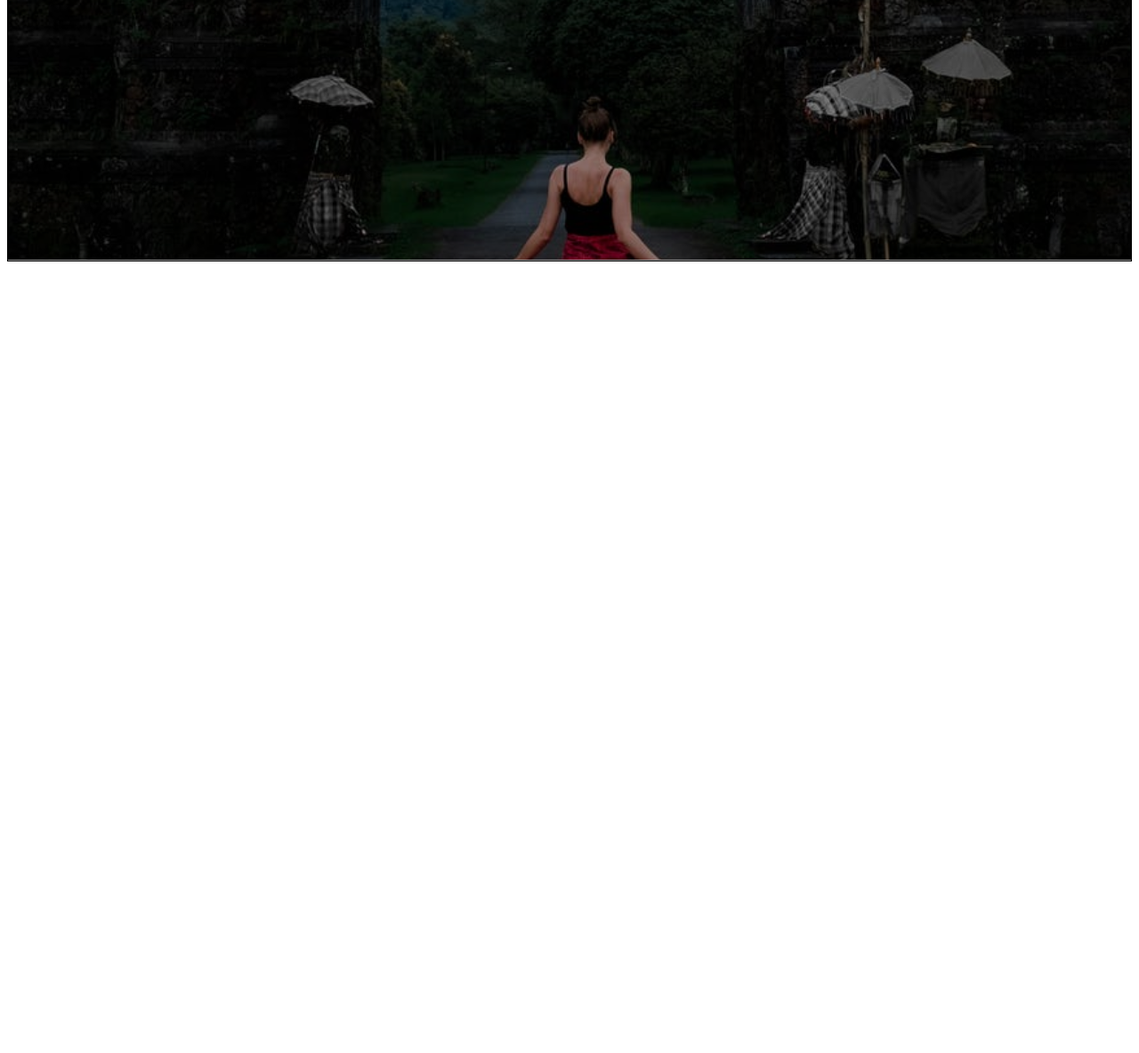
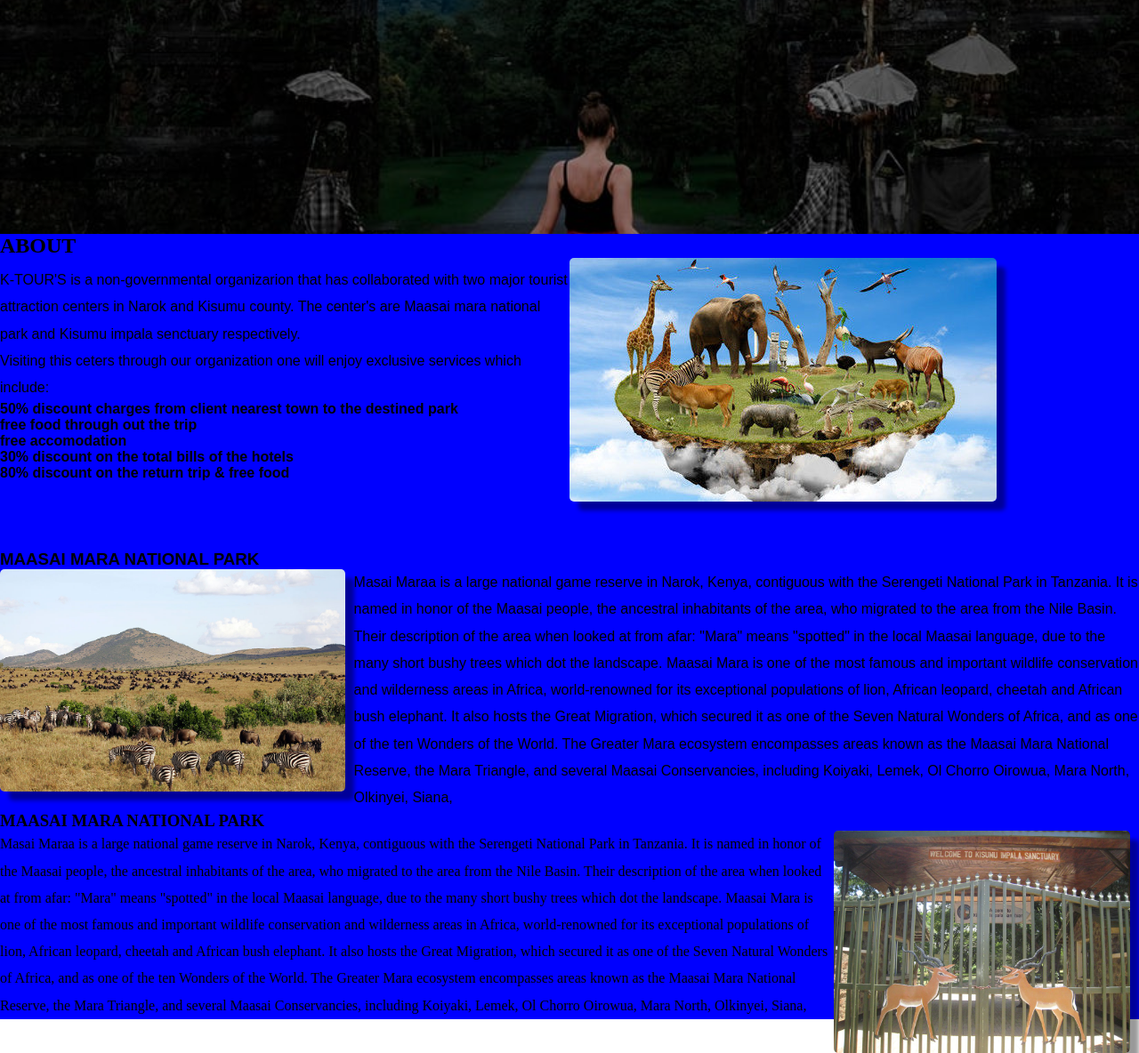
Before and after one commit to kelvinhovinho/k_tours, a plain HTML site: page index.html in a window 1280 px wide. Shown: the part 516-1700 px from the top of the page at 89% size. Before the commit the page ends 816 px from the top, so only its background shows below. Drawn offline with Linux system fonts and the light colour scheme.

Commit message:
added an about pages

```diff
--- a/index.css
+++ b/index.css
@@ -1,3 +1,8 @@
+*{
+    padding: 0;
+    margin: 0;
+    box-sizing: border-box;
+}
 header{
     background-image:url(./img/img3.jpeg);
     background-size: cover;
@@ -6,9 +11,10 @@ header{
     height: 800px;
     width: 100%;
     padding:0;
+    margin: 0;
 }
 .overlay{
-    border: 1px solid black;
+    border: 0px solid black;
     height: 800px;
     min-width: 800px;
     background-color:rgba(0,0,0,0.4);
@@ -29,6 +35,53 @@ header>.overlay>.nav>ul>li>a{
     color: #F4FBF2;
     display: block;
 }
-
+.home{
+    margin-bottom: 0px;
+}
+.about{
+    background-color: blue;
+    margin-top: -1.3em;
+    min-height: 50vh;
+}
+.about-container{
+    display: flex;
+    flex-direction: row;
 
 }
+.content, .img1{
+    width: 50%;
+}
+.rounded-image{
+    border-radius: 5px;
+    box-shadow:10px 10px 5px rgba(0,0,0,0.4);
+}
+.content{
+    justify-content: center;
+    display: block;
+    padding-top:10px;
+    font-family:Arial, Helvetica, sans-serif;
+}
+li{
+    list-style-type:none;
+}
+.imagem{
+    height: 250px;
+    float: left;
+    margin-right: 10px;
+    border-radius: 5px;
+    box-shadow:10px 10px 5px rgba(0,0,0,0.4);
+}
+p{
+    line-height:0.8cm;
+}
+.maasai{
+    padding-top: 50px;
+    font-family:Arial, Helvetica, sans-serif;
+}
+.image2{
+    height: 250px;
+    float:right;
+    margin-right: 10px;
+    border-radius: 5px;
+    box-shadow:10px 10px 5px rgba(0,0,0,0.4);
+}
--- a/index.html
+++ b/index.html
@@ -8,13 +8,13 @@
 </head>
 <body>
     <div class="container">
-        <div class="home">
+        <div class="home" id="home">
             <header>
                 <div class="overlay">
                     <div class="nav">
                         <ul>
-                            <li><a href="#">home</a></li>
-                            <li><a href="#">about</a></li>
+                            <li><a href=index.html#home>home</a></li>
+                            <li><a href="index.html#about">about</a></li>
                             <li><a href="#">team</a></li>
                             <li><a href="#">contact</a></li>
                         </ul>
@@ -22,6 +22,47 @@
                 </div>
             </header>
         </div>
+        <div class="about" id="about">
+            <h2>ABOUT</h2>
+            <div class="about-container">
+                <div class="content">
+                    <p>K-TOUR'S is a non-governmental organizarion that has collaborated with two major tourist attraction centers in Narok and Kisumu county.
+                        The center's are Maasai mara national park and Kisumu impala senctuary respectively.<br>
+                        Visiting this ceters through our organization one will enjoy exclusive services which include:<br>
+                        <ul>
+                            <h4>
+                                <li>50% discount charges from client nearest town to the destined park </li>
+                                <li>free food through out the trip</li>
+                                <li>free accomodation</li>
+                                <li>30% discount on the total bills of the hotels</li>
+                                <li>80% discount on the return trip & free food</li>
+                            </h4>
+                        </ul>
+                    </p>
+                </div>
+                <div class="img1">
+                    <img class="rounded-image" src="./img/img1.jpg" alt="">
+                </div>
+            </div>
+            <div class="maasai">
+                <h3>MAASAI MARA NATIONAL PARK</h3>
+                <img src="./img/Masai_Mara.jpg" class="imagem" alt="">
+                <p>Masai Maraa is a large national game reserve in Narok, Kenya, contiguous with the Serengeti National Park in Tanzania. It is named in honor of the Maasai people, the ancestral inhabitants of the area, who migrated to the area from the Nile Basin. Their description of the area when looked at from afar: "Mara" means "spotted" in the local Maasai language, due to the many short bushy trees which dot the landscape.
+
+                    Maasai Mara is one of the most famous and important wildlife conservation and wilderness areas in Africa, world-renowned for its exceptional populations of lion, African leopard, cheetah and African bush elephant. It also hosts the Great Migration, which secured it as one of the Seven Natural Wonders of Africa, and as one of the ten Wonders of the World.
+
+                    The Greater Mara ecosystem encompasses areas known as the Maasai Mara National Reserve, the Mara Triangle, and several Maasai Conservancies, including Koiyaki, Lemek, Ol Chorro Oirowua, Mara North, Olkinyei, Siana, </p>
+            </div>
+            <div class="impala">
+                <h3>MAASAI MARA NATIONAL PARK</h3>
+                <img src="./img/The-Impala-Santuary-Kisumu.jpg" class="image2" alt="">
+                <p>Masai Maraa is a large national game reserve in Narok, Kenya, contiguous with the Serengeti National Park in Tanzania. It is named in honor of the Maasai people, the ancestral inhabitants of the area, who migrated to the area from the Nile Basin. Their description of the area when looked at from afar: "Mara" means "spotted" in the local Maasai language, due to the many short bushy trees which dot the landscape.
+
+                    Maasai Mara is one of the most famous and important wildlife conservation and wilderness areas in Africa, world-renowned for its exceptional populations of lion, African leopard, cheetah and African bush elephant. It also hosts the Great Migration, which secured it as one of the Seven Natural Wonders of Africa, and as one of the ten Wonders of the World.
+
+                    The Greater Mara ecosystem encompasses areas known as the Maasai Mara National Reserve, the Mara Triangle, and several Maasai Conservancies, including Koiyaki, Lemek, Ol Chorro Oirowua, Mara North, Olkinyei, Siana, </p>
+            </div>
+        </div>
     </div>
 </body>
 </html>
```
Also changed, not shown: img/Masai_Mara.jpg (added), img/The-Impala-Santuary-Kisumu.jpg (added), img/impala2.jpg (deleted).
